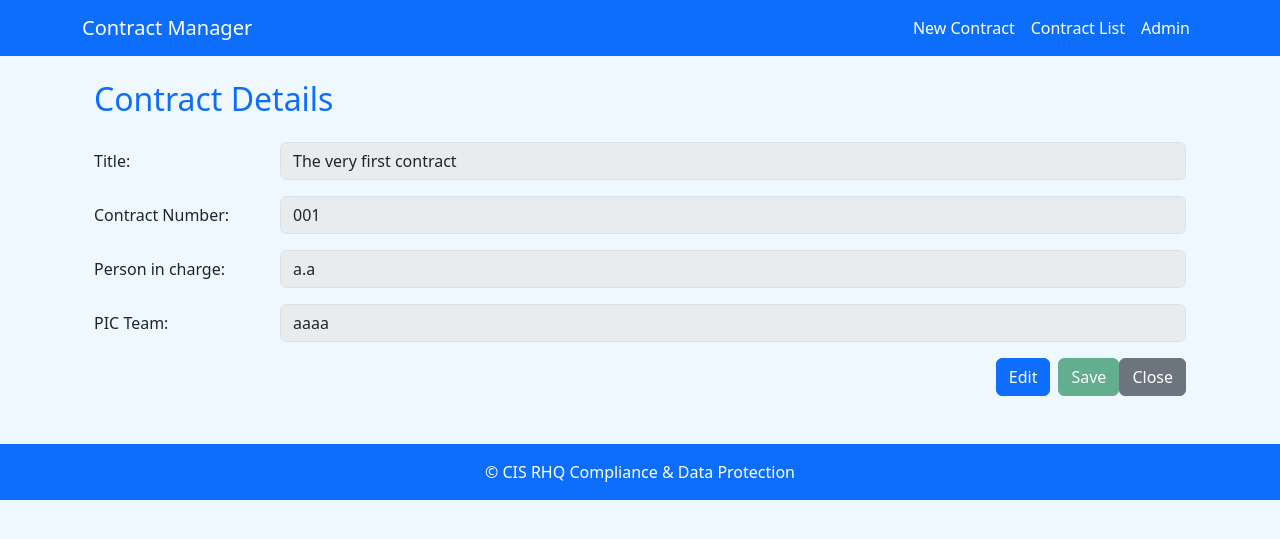
After one commit to SpinnoZ/DPA_Watch, a Flask app: page /contract/1 in a window 1280 px wide. The commit adds this page. Shown: the top 539 px of the page. Run offline with Flask 3, Linux system fonts and the light colour scheme.

Commit message:
Approach for contract details edit. Route fix needed

```diff
--- a/app/route_main/routes.py
+++ b/app/route_main/routes.py
@@ -74,3 +74,29 @@ def temp_admin():
         return redirect(url_for('route_main.temp_admin'))
 
     return render_template('temp_admin.html')
+
+@bp.route('/contract/<int:contract_id>', methods=['GET'])
+def contract_details(contract_id):
+    contract = db.session.get(Contract, contract_id)
+    if not contract:
+        flash("No contract found!", "warning")
+        return redirect(url_for('route_main.contract_list'))
+    form = ContractForm(obj=contract)
+    return render_template('contract_details.html', contract=contract, form=form)
+
+@bp.route('/contract/<int:contract_id>/update', methods=['POST'])
+def update_contract(contract_id):
+    contract = Contract.query.get_or_404(contract_id)
+    if not contract:
+       flash("No contract found!", "warning")
+       return redirect(url_for('route_main.contract_list'))
+    form = ContractForm()
+    if form.validate_on_submit():
+        form.populate_obj(contract)
+        db.session.commit()
+        flash("Updated successfully!", "success")
+    else:
+        flash("Validation error", "warning" )
+        for field, errors in form.errors.items():
+            print(f"Field {field} has error: {errors}")
+    return redirect(url_for('route_main.contract_list'))
--- a/app/templates/base.html
+++ b/app/templates/base.html
@@ -6,6 +6,7 @@
     <title>{{ title }} - CIS RHQ DPA Management</title>
     <!-- Bootstrap CSS -->
     <link href="https://cdn.jsdelivr.net/npm/bootstrap@5.3.0/dist/css/bootstrap.min.css" rel="stylesheet">
+    <link rel="stylesheet" href="https://cdn.jsdelivr.net/npm/bootstrap-icons@1.11.3/font/bootstrap-icons.min.css">
     <!-- Custom CSS -->
     <link rel="stylesheet" href="{{ url_for('static', filename='styles.css') }}">
 </head>
--- /dev/null
+++ b/app/templates/contract_details.html
@@ -0,0 +1,49 @@
+{% extends 'base.html' %}
+{% block content %}
+
+<div class="container mt-4">
+    <h2 class="text-primary mb-4">Contract Details</h2>
+    <form method="POST" action="{{ url_for('route_main.update_contract', contract_id=contract.contract_id) }}" novalidate>
+        {{ form.hidden_tag() }}
+        <div class="row mb-3">
+            <label class="col-sm-2 col-form-label">Title:</label>
+            <div class="col-sm-10">
+                {{ form.contract_title(class="form-control", disabled=True) }}
+            </div>
+        </div>
+        <div class="row mb-3">
+            <label class="col-sm-2 col-form-label">Contract Number:</label>
+            <div class="col-sm-10">
+                {{ form.contract_no(class="form-control", disabled=True) }}
+            </div>
+        </div>
+        <div class="row mb-3">
+            <label class="col-sm-2 col-form-label">Person in charge:</label>
+            <div class="col-sm-10">
+                {{ form.PIC_id(class="form-control", disabled=True) }}
+            </div>
+        </div>
+        <div class="row mb-3">
+            <label class="col-sm-2 col-form-label">PIC Team:</label>
+            <div class="col-sm-10">
+                {{ form.PIC_team(class="form-control", disabled=True) }}
+            </div>
+        </div>
+
+        <div class="d-flex justify-content-end">
+            <button type="button" class="btn btn-primary me-2" id="edit-btn">Edit</button>
+            <button type="submit" class="btn btn-success" id="save-btn" disabled>Save</button>
+            <a href="{{ url_for('route_main.contract_list') }}" class="btn btn-secondary">Close</a>
+        </div>
+
+    </form>
+</div>
+
+<script>
+    document.getElementById('edit-btn').addEventListener('click', function() {
+        document.querySelectorAll('.form-control').forEach(el => el.disabled = false);
+        document.getElementById('save-btn').disabled = false;
+    });
+</script>
+
+{% endblock %}
--- a/app/templates/contract_list.html
+++ b/app/templates/contract_list.html
@@ -26,6 +26,11 @@
                 <td>{{ 'Yes' if contract.system_registered else 'No' }}</td>
                 <td>{{ 'Yes' if contract.HQ_reported else 'No' }}</td>
                 <td>{{ contract.PIC_id }}</td>
+                <td>
+                    <a href="{{ url_for('route_main.contract_details', contract_id=contract.contract_id) }}">
+                        <i class="bi bi-eye text-primary"></i>
+                    </a>
+                </td>
             </tr>
             {% endfor %}
         </tbody>
```
